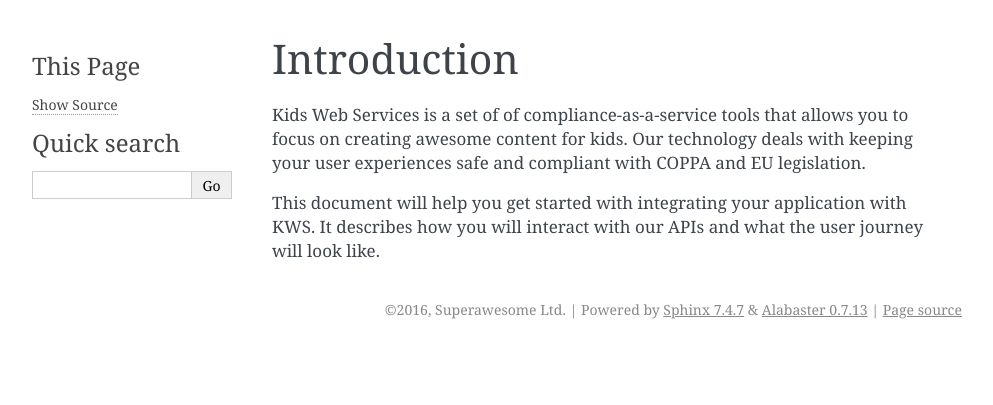
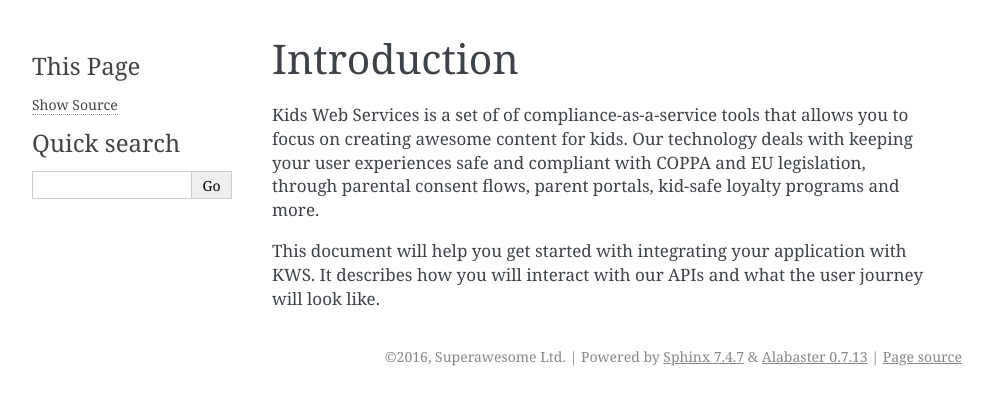
Before and after one commit to sophiehart/sa-kws-docs, a Sphinx documentation site: the page built from source/01-introduction.rst, in a window 1280 px wide. Shown: the top 405 px of the page, without its empty margins (148-1141 px from the left). Built offline with Sphinx 7.4.7, drawn with Linux system fonts in a browser that asks for light colours.

Commit message:
Update 01-introduction.rst

```diff
--- a/source/01-introduction.rst
+++ b/source/01-introduction.rst
@@ -1,6 +1,6 @@
 Introduction
 ===============
 
-Kids Web Services is a set of of compliance-as-a-service tools that allows you to focus on creating awesome content for kids. Our technology deals with keeping your user experiences safe and compliant with COPPA and EU legislation.
+Kids Web Services is a set of of compliance-as-a-service tools that allows you to focus on creating awesome content for kids. Our technology deals with keeping your user experiences safe and compliant with COPPA and EU legislation, through parental consent flows, parent portals, kid-safe loyalty programs and more.
 
 This document will help you get started with integrating your application with KWS. It describes how you will interact with our APIs and what the user journey will look like.
```
